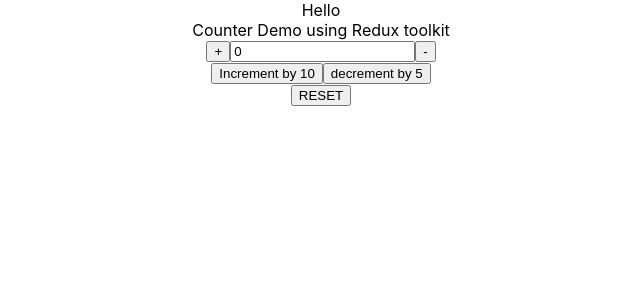
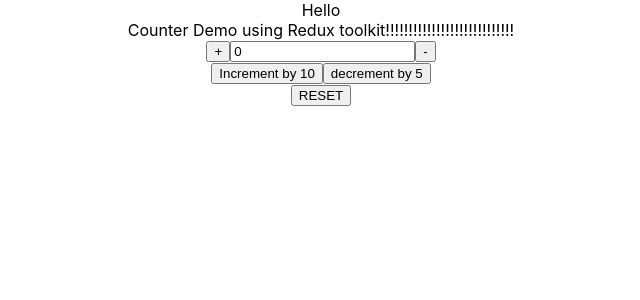
Before and after one commit to PratviNavapara/redux-demo, a React (Create React App) app: page / in a window 1280 px wide. Shown: the top 300 px of the page, without its empty margins (319-959 px from the left). Built offline with nearby package versions, Linux system fonts and the light colour scheme.

Commit message:
new commit

```diff
--- a/src/App.js
+++ b/src/App.js
@@ -2,7 +2,8 @@
 import {
   increment,
   decrement,
-  incrementBy,reset,
+  incrementBy,
+  reset,
   decrementBy,
 } from "./features/counterSlice";
 import { useDispatch, useSelector } from "react-redux";
@@ -13,7 +14,7 @@
   return (
     <div className="App">
       <div>Hello</div>
-      <div>Counter Demo using Redux toolkit</div>
+      <div>Counter Demo using Redux toolkit!!!!!!!!!!!!!!!!!!!!!!!!!!!!</div>
       <div>
         <button onClick={() => dispatch(increment())}>+</button>
         <input type="text" value={count}></input>
@@ -27,8 +28,7 @@
           </button>
         </div>
         <div>
-        <button onClick={() => dispatch(reset())}>RESET</button>
-
+          <button onClick={() => dispatch(reset())}>RESET</button>
         </div>
       </div>
     </div>
```
